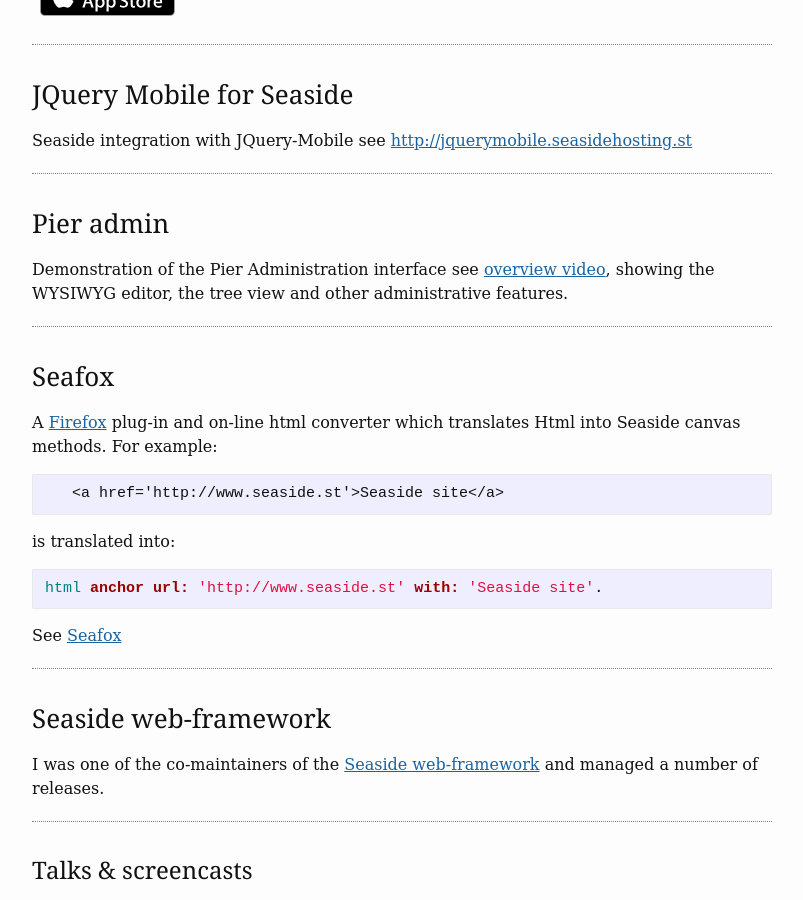
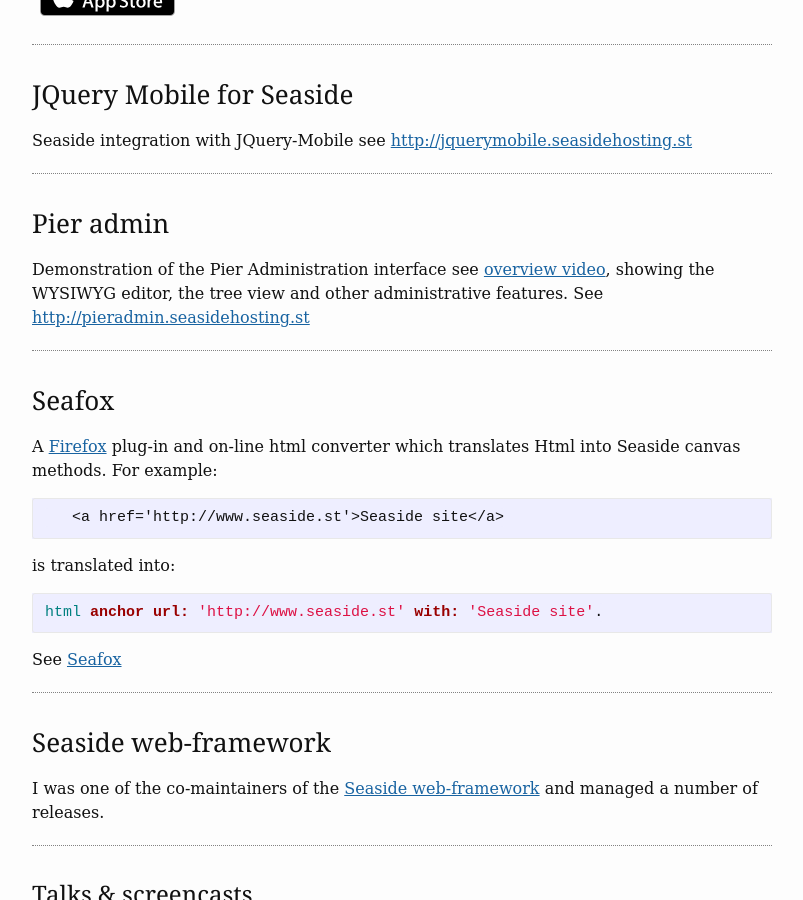
Before and after one commit to NickAger/nickager.github.io, a Jekyll site: the page built from x1-products.md, in a window 1280 px wide and 900 px high, scrolled down 1083 px. Shown: the whole window, without its empty margins (238-1041 px from the left). Built offline with Jekyll 4.4.1, drawn with Linux system fonts in a browser that asks for light colours; some web fonts are replaced.

Commit message:
added link to pier admin

```diff
--- a/x1-products.md
+++ b/x1-products.md
@@ -33,7 +33,7 @@ Seaside integration with JQuery-Mobile see [http://jquerymobile.seasidehosting.s
 ---
 
 ### Pier admin
-Demonstration of the Pier Administration interface see [overview video](https://vimeo.com/32749535), showing the WYSIWYG editor, the tree view and other administrative features.
+Demonstration of the Pier Administration interface see [overview video](https://vimeo.com/32749535), showing the WYSIWYG editor, the tree view and other administrative features. See [http://pieradmin.seasidehosting.st](http://pieradmin.seasidehosting.st)
 
 ---
 
```
